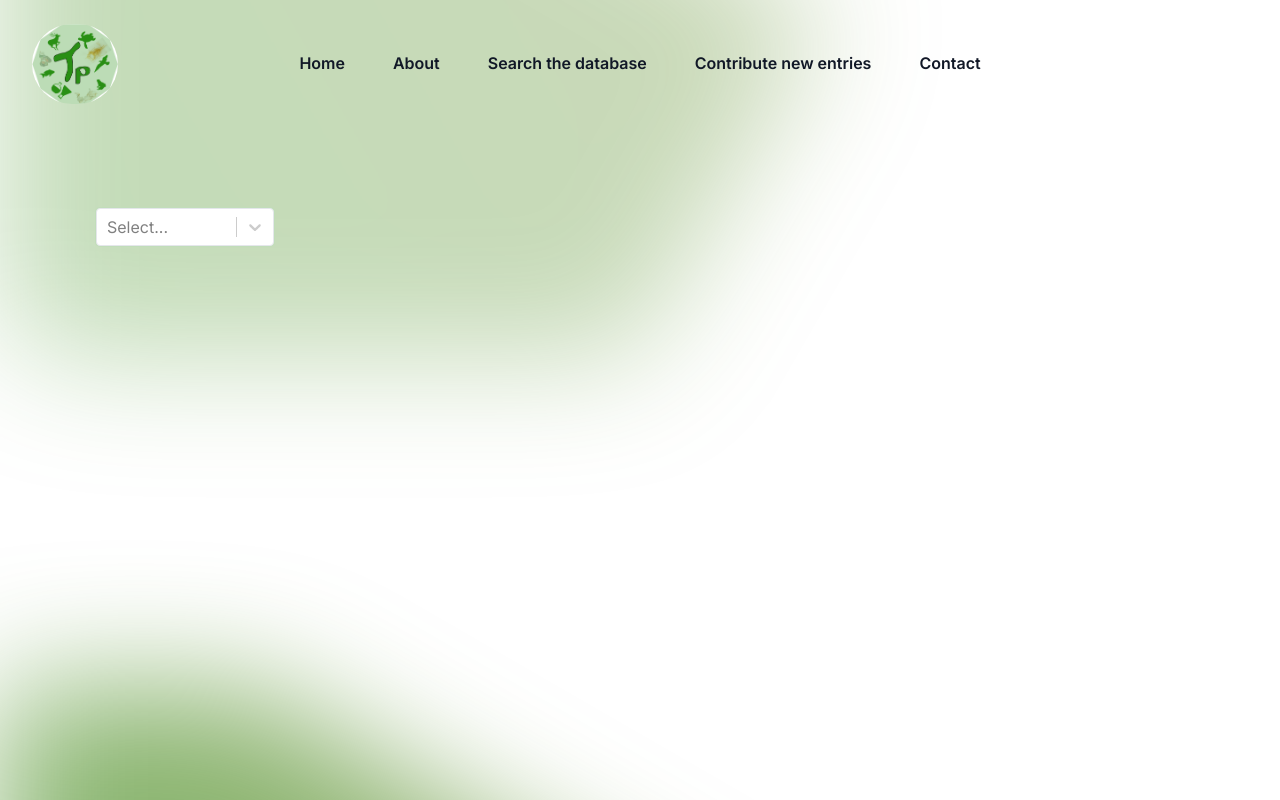
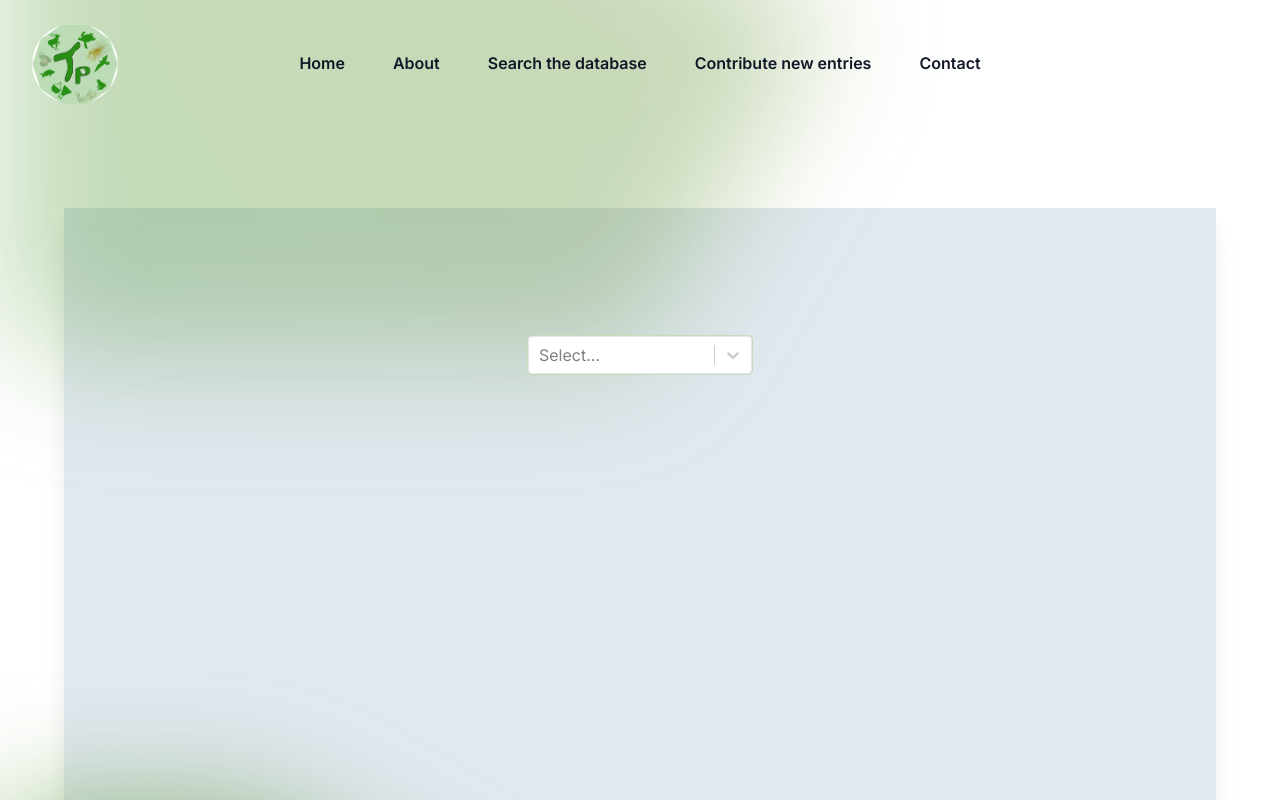
Before and after one commit to calmarti/trofiplast-next, a Next.js app: page /search in a window 1280 px wide. Shown: the top 800 px of the page. Built offline with nearby package versions, Linux system fonts and the light colour scheme; no server answers; the database is empty.

Commit message:
more styling to react-select, sketch of the form size, shape and space

```diff
--- a/app/ui/search/search.tsx
+++ b/app/ui/search/search.tsx
@@ -15,9 +15,11 @@ export default function Search({ groupOptions /* , orderOptions*/}) {
 const [isSearchable, setIsSearchable] = useState(true);
 const [isClearable, setIsClearable] = useState(true);
 
+//TODO: for some reason h-100 instead of h-screen (in form element) disables the Select component
 
     return (
-        <form className="h-screen mt-32 ml-24">
+        <div className="max-4xl flex-col m-auto mt-32 bg-slate-200 shadow-xl md:max-w-6xl md:flex">
+        <form className="h-screen m-auto mt-32">
             <Select
                 className="basic-single"
                 classNamePrefix="select"
@@ -26,18 +28,19 @@ const [isClearable, setIsClearable] = useState(true);
                 /* isLoading={isLoading}*/
                 /*isSearchable={isSearchable}*/
                 isClearable={isClearable}
-                name="animals"
+                name="group"
                 // options={dataOptions}
                 options={groupOptions}
                 /* autoFocus */
                 styles={{
-                    control: (styles, state) => ({ ...styles, width: '15%', borderColor: state.isFocused? '#FFFFFF' : undefined,
+                    control: (styles, state) => ({ ...styles, width: '14rem', borderColor: state.isFocused? '#FFFFFF' : undefined,
                             ':active': { ...styles[':active'], borderColor:'#FFFFFF'}, boxShadow: '0 0 0 1px #C1DDBA' }),
-                    menu: (styles) => ({ ...styles, width: '15%'}),
+                    menu: (styles) => ({ ...styles, width: '14rem'}),
                     option: (styles, state) =>
                         ({ ...styles, 'backgroundColor': state.isSelected ? '#C1DDBA' : state.isFocused ? '#C1DDBA' : undefined, ':active': { ...styles[':active'], backgroundColor:'#C1DDBA'} })
                 }}
             />
         </form>
+         </div>
     )
 }
```
